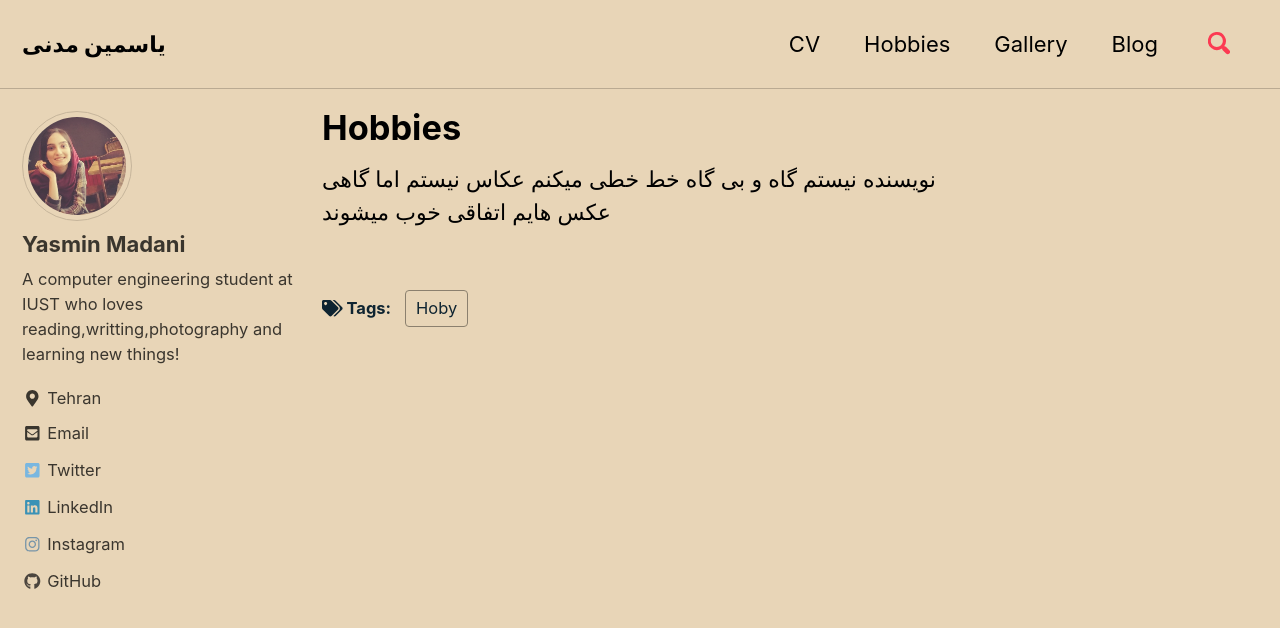
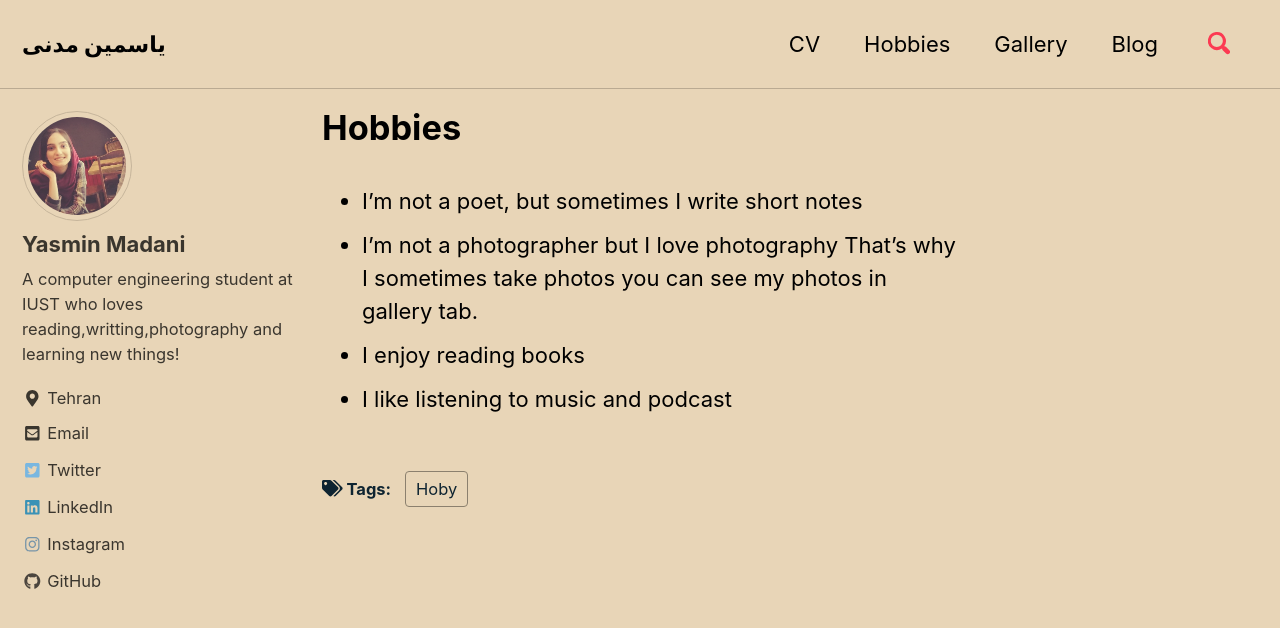
Before and after one commit to yasmin-mdn/yasmin-mdn.github.io, a Jekyll site: the page built from hobbies.md, in a window 1280 px wide and 900 px high. Shown: the top 628 px of the window. Built offline with Jekyll 4.4.1, drawn with Linux system fonts in a browser that asks for light colours; cached includes are drawn as plain includes; nearby versions of some CDN libraries.

Commit message:
commit10

```diff
--- a/hobbies.md
+++ b/hobbies.md
@@ -8,5 +8,7 @@ modified: 8-15-2020
 comments: false
 ---
 
-نویسنده نیستم گاه و بی گاه خط خطی میکنم
-عکاس نیستم اما گاهی عکس هایم اتفاقی خوب میشوند
++ I'm not a poet, but sometimes I write short notes
++ I'm not a photographer but I love photography That's why I sometimes take photos you can see my photos in gallery tab.
++ I enjoy reading books
++ I like listening to music and podcast
```
Also changed, not shown: _posts/2020-08-15-Post-Test.md (+1 -1 lines), gallery.md (+5 -8 lines), assets/images/1.jpg, assets/images/2.jpg, assets/images/3.jpg, assets/images/4.jpg, assets/images/5.jpg (deleted), assets/images/grouppic.jpg (deleted).
